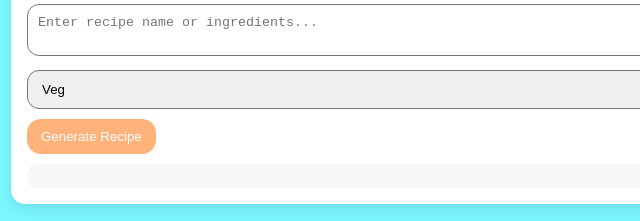
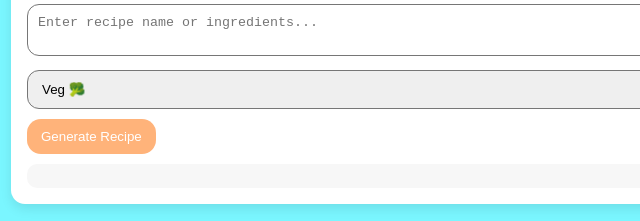
Before and after one commit to Shervin29/recipe-ai, a website: page front/index.html in a window 1280 px wide. Shown: the part 447-668 px from the top of the page, 9-649 px from the left. Drawn offline with Linux system fonts and the light colour scheme.

Commit message:
Added emojis for recipe type sorting

```diff
--- a/front/index.html
+++ b/front/index.html
@@ -150,8 +150,8 @@
       style="width: 90%; padding:10px; border-radius:12px;"></textarea>
 
     <select id="recipeType" style="margin-top:10px; padding:10px; border-radius:12px; width:100%;">
-      <option value="veg">Veg</option>
-      <option value="nonveg">Non-Veg</option>
+      <option value="veg">Veg 🥦</option>
+      <option value="nonveg">Non-Veg 🍖 </option>
     </select>
 
     <div style="margin-top:10px; display:flex; gap:8px; flex-wrap:wrap;">
```
